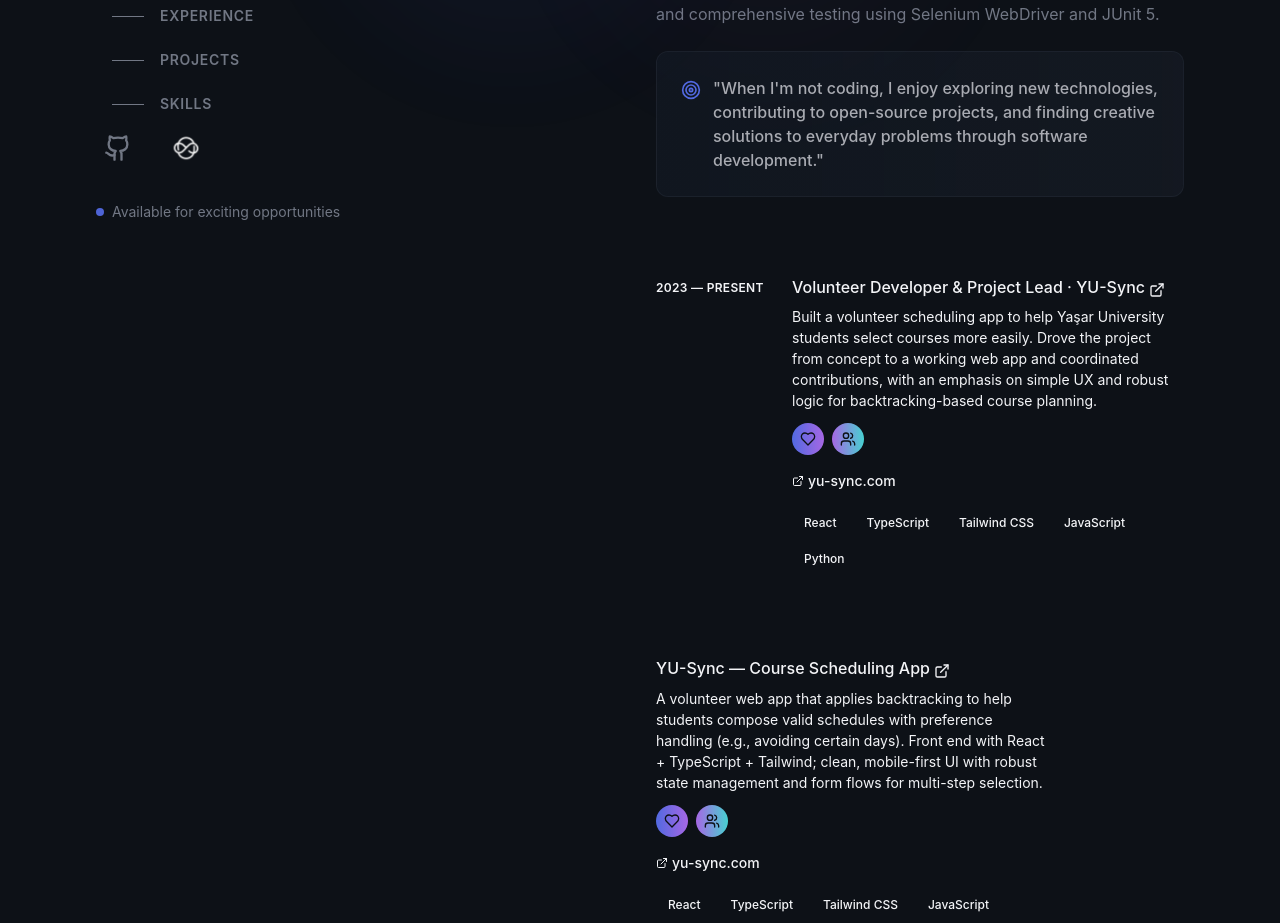
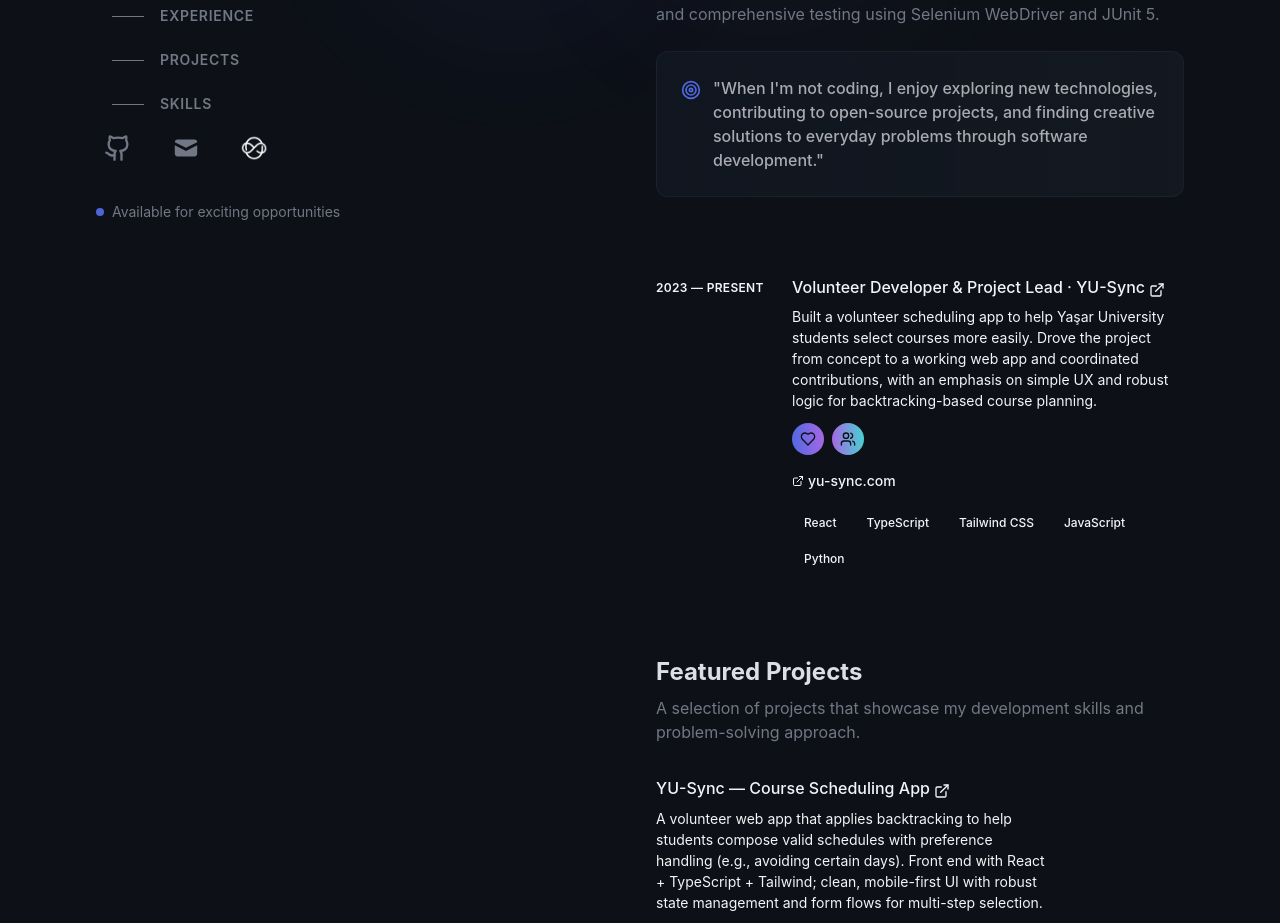
Before and after one commit to this-Demir/demirdogen.dev-portfolio, a React (Vite) app: page / in a window 1280 px wide. Shown: the part 522-1445 px from the top of the page. Built offline with nearby package versions, Linux system fonts and the light colour scheme; the HTML template or start-up script is replaced by a standard one.

Commit message:
Update layout and add email logo

```diff
--- a/src/components/Layout.tsx
+++ b/src/components/Layout.tsx
@@ -121,6 +121,21 @@ const Layout = ({ children }: LayoutProps) => {
                 </span>
               </a>
 
+              {/* Email contact */}
+              <a
+                href="mailto:demirdemirdogen@gmail.com"
+                className="group relative text-cool-gray hover:text-ui-teal transition-all duration-300 glow-on-hover p-2 rounded-lg hover:bg-deep-blue/30"
+                aria-label="Email Contact"
+              >
+                <svg className="h-6 w-6 lg:h-7 lg:w-7 group-hover:animate-bounce-subtle" fill="currentColor" viewBox="0 0 20 20">
+                  <path d="M2.003 5.884L10 9.882l7.997-3.998A2 2 0 0016 4H4a2 2 0 00-1.997 1.884z" />
+                  <path d="M18 8.118l-8 4-8-4V14a2 2 0 002 2h12a2 2 0 002-2V8.118z" />
+                </svg>
+                <span className="absolute -bottom-8 left-1/2 transform -translate-x-1/2 text-xs font-medium opacity-0 group-hover:opacity-100 transition-opacity duration-300 whitespace-nowrap">
+                  Contact Me
+                </span>
+              </a>
+
               {/* Custom link to YU-Sync with logo */}
               <a
                 href="https://yu-sync.com"
--- a/src/components/ProjectCard.tsx
+++ b/src/components/ProjectCard.tsx
@@ -80,9 +80,9 @@ const ProjectCard = ({
         )}
 
         {technologies.length > 0 && (
-          <ul className="mt-2 flex flex-wrap" aria-label="Technologies used">
+          <ul className="mt-2 flex flex-wrap gap-1.5" aria-label="Technologies used">
             {technologies.map((tech) => (
-              <li key={tech} className="mr-1.5 mt-2">
+              <li key={tech} className="flex-shrink-0">
                 <TechBadge>{tech}</TechBadge>
               </li>
             ))}
--- a/src/pages/Index.tsx
+++ b/src/pages/Index.tsx
@@ -83,6 +83,10 @@ const Index = () => {
       <section id="projects" className="mb-12 scroll-mt-8 md:mb-16 lg:mb-20 lg:scroll-mt-12">
         <div className="sticky top-0 z-20 -mx-6 mb-4 w-screen bg-midnight/80 px-6 py-4 backdrop-blur md:-mx-12 md:px-12 lg:-mx-24 lg:px-24 lg:sr-only lg:relative lg:top-auto lg:mx-auto lg:w-full lg:py-0 lg:opacity-0">
           <h2 className="text-sm font-bold uppercase tracking-widest text-cool-gray lg:sr-only">Projects</h2>
+        </div>
+        <div className="mb-8">
+          <h2 className="text-2xl font-bold text-pearl mb-2">Featured Projects</h2>
+          <p className="text-cool-gray">A selection of projects that showcase my development skills and problem-solving approach.</p>
         </div>
         <div className="animate-fade-in-up" style={{ animationDelay: '400ms' }}>
           <ul className="group/list space-y-8">
@@ -277,10 +281,32 @@ const Index = () => {
                   <span className="w-2 h-2 bg-ui-teal rounded-full"></span>
                   Languages
                 </h4>
-                <div className="flex flex-wrap gap-3">
-                  {['Turkish (Native)', 'English (B1+ Intermediate)'].map((skill, index) => (
-                    <AnimatedSkillBadge key={skill} skill={skill} category="languages" delay={index * 100} />
-                  ))}
+                <div className="grid grid-cols-1 sm:grid-cols-2 gap-4">
+                  <div className="bg-gradient-to-r from-ui-teal/20 to-ui-blue/10 p-4 rounded-xl border border-ui-teal/20">
+                    <div className="flex items-center gap-3 mb-2">
+                      <span className="text-2xl">🇹🇷</span>
+                      <div>
+                        <h5 className="font-semibold text-pearl">Turkish</h5>
+                        <span className="text-sm text-ui-teal">Native Speaker</span>
+                      </div>
+                    </div>
+                    <div className="w-full bg-slate/20 rounded-full h-2">
+                      <div className="bg-ui-teal h-2 rounded-full w-full"></div>
+                    </div>
+                  </div>
+
+                  <div className="bg-gradient-to-r from-ui-blue/20 to-ui-purple/10 p-4 rounded-xl border border-ui-blue/20">
+                    <div className="flex items-center gap-3 mb-2">
+                      <span className="text-2xl">🇺🇸</span>
+                      <div>
+                        <h5 className="font-semibold text-pearl">English</h5>
+                        <span className="text-sm text-ui-blue">B1+ Intermediate</span>
+                      </div>
+                    </div>
+                    <div className="w-full bg-slate/20 rounded-full h-2">
+                      <div className="bg-ui-blue h-2 rounded-full w-3/4"></div>
+                    </div>
+                  </div>
                 </div>
               </div>
             </div>
```
